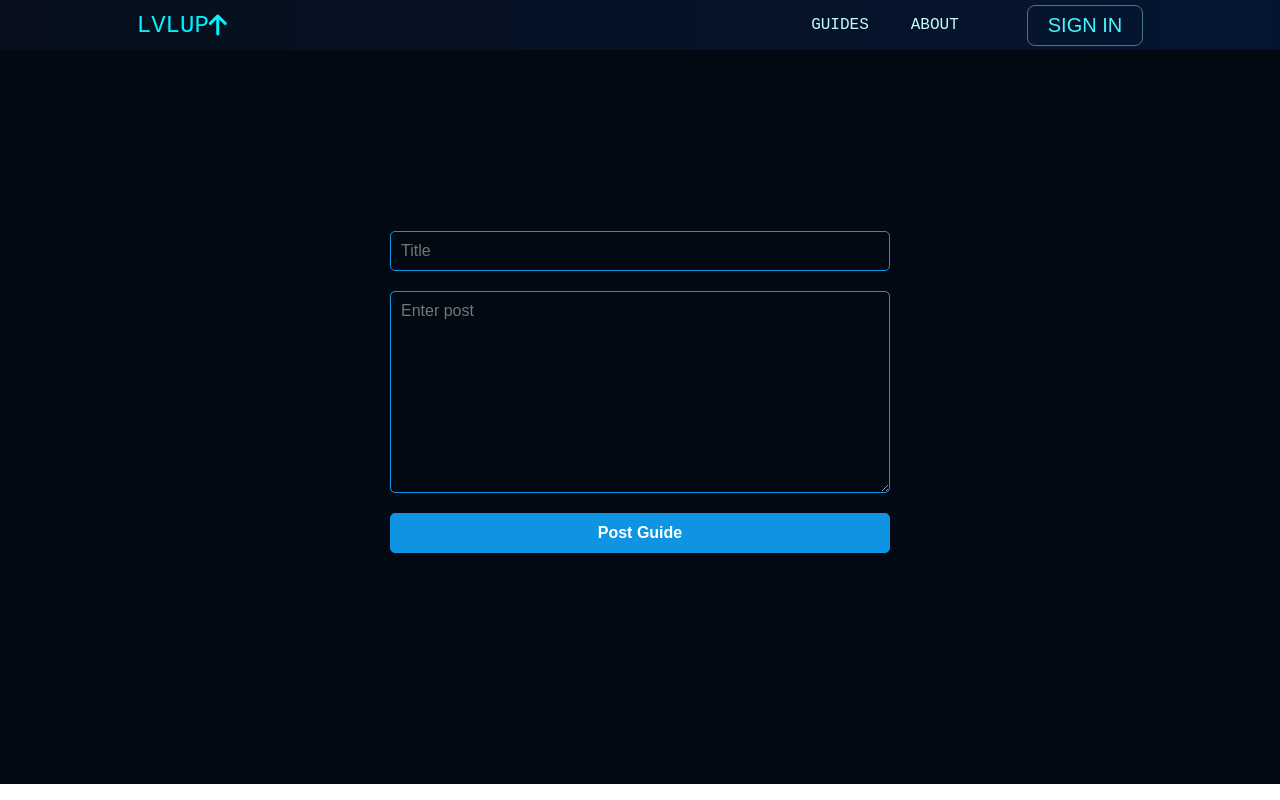
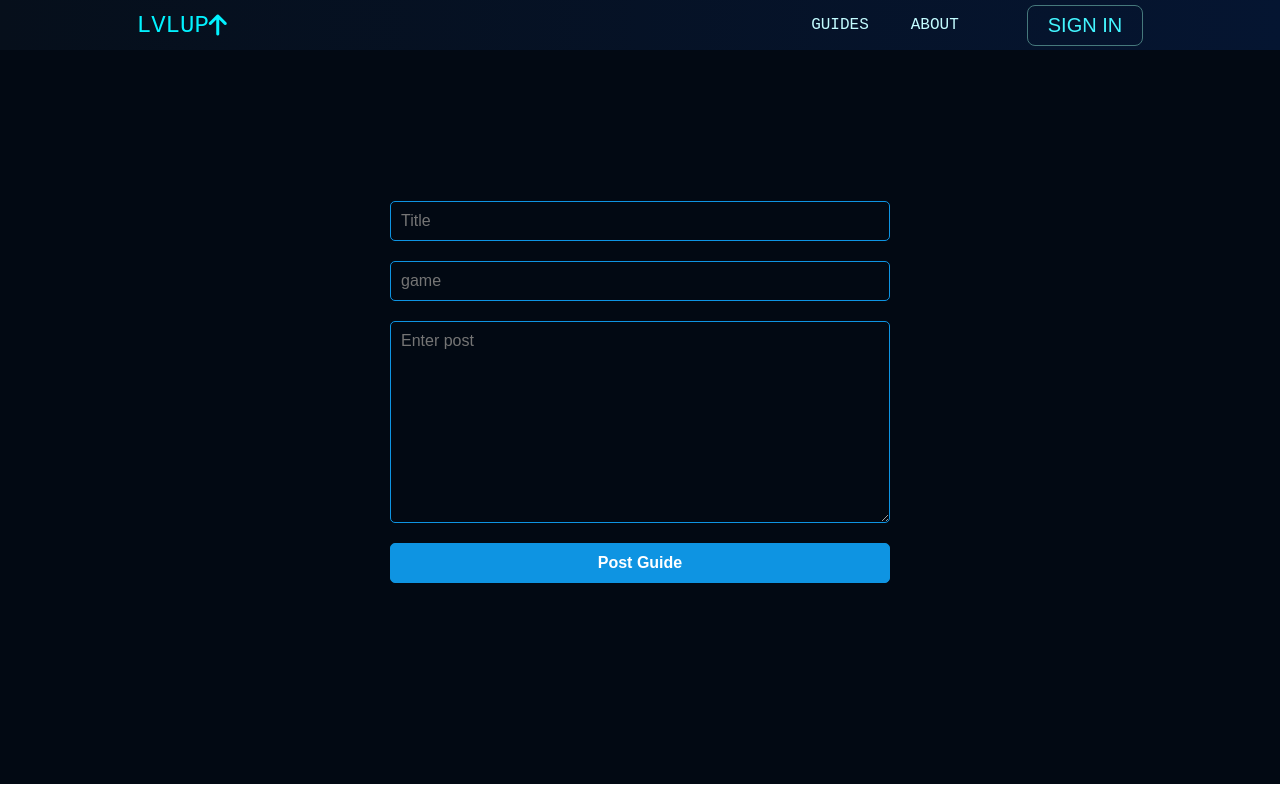
Before and after one commit to GTZ-STUDIO/LvlUp.gg, a React (Create React App) app in the folder lvlgg_frontend/: page /createguide in a window 1280 px wide. Built offline with nearby package versions, Linux system fonts and the light colour scheme; some icons are missing.

Commit message:
now has game field for creating guide and sends to backend

```diff
--- a/lvlgg_frontend/src/Components/ExplorePage.css
+++ b/lvlgg_frontend/src/Components/ExplorePage.css
@@ -19,6 +19,7 @@ video {
     box-shadow: inset 0 0 0 1000px rgba(0,0,0,0.2);
     object-fit: contain;
     font-family: OCR A Std, monospace;
+    opacity: 0.9;
 }
 
 .explore-container > h1 {
--- a/lvlgg_frontend/src/Components/Pages/CreateGuide.js
+++ b/lvlgg_frontend/src/Components/Pages/CreateGuide.js
@@ -6,6 +6,7 @@ export default function CreateGuide() {
   const [title, setTitle] = useState('');
   const [content, setContent] = useState('');
   const { userPk } = useContext(AuthContext);
+  const [ game, setGame ] = useState('');
 
   const getCookie = (name) => {
     const cookieValue = document.cookie
@@ -26,6 +27,7 @@ export default function CreateGuide() {
         title,
         content,
         author: userPk, // Use the current user's ID as the author
+        game,
       }, {
         headers: {
           'Content-Type': 'application/json',
@@ -53,6 +55,15 @@ export default function CreateGuide() {
         placeholder={'Title'}
         required
       />
+      <input
+        type="game"
+        id="game"
+        name="game"
+        value={game}
+        onChange={(e) => setGame(e.target.value)}
+        placeholder={'game'}
+        required
+      />
       <textarea
         value={content}
         onChange={(e) => setContent(e.target.value)}
```
